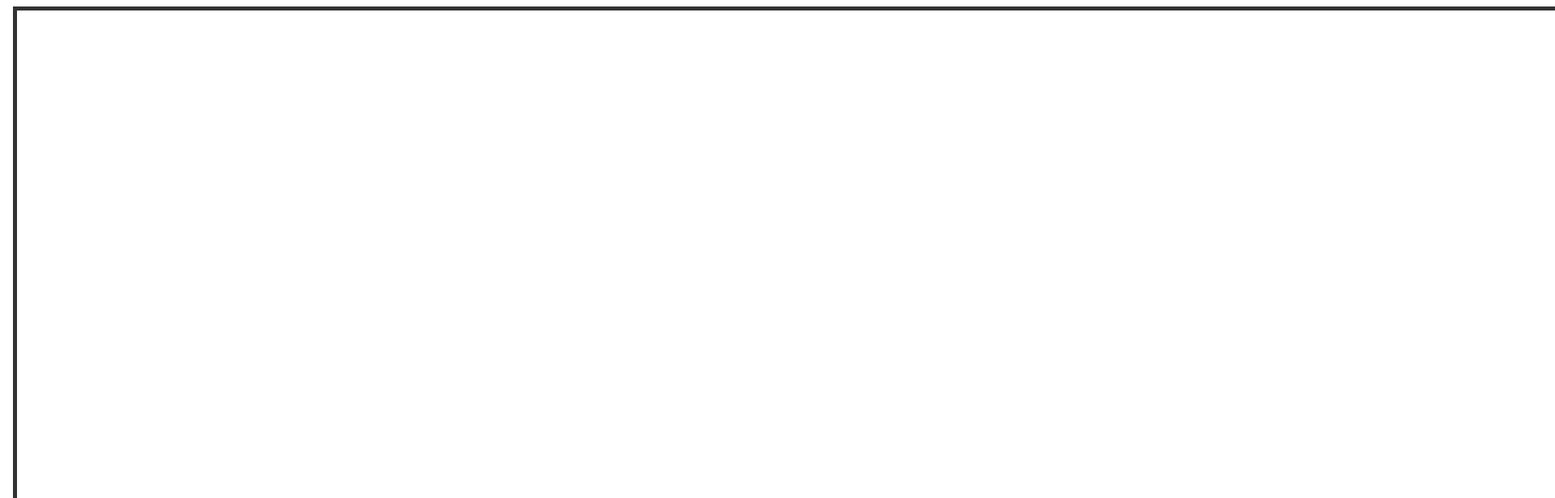
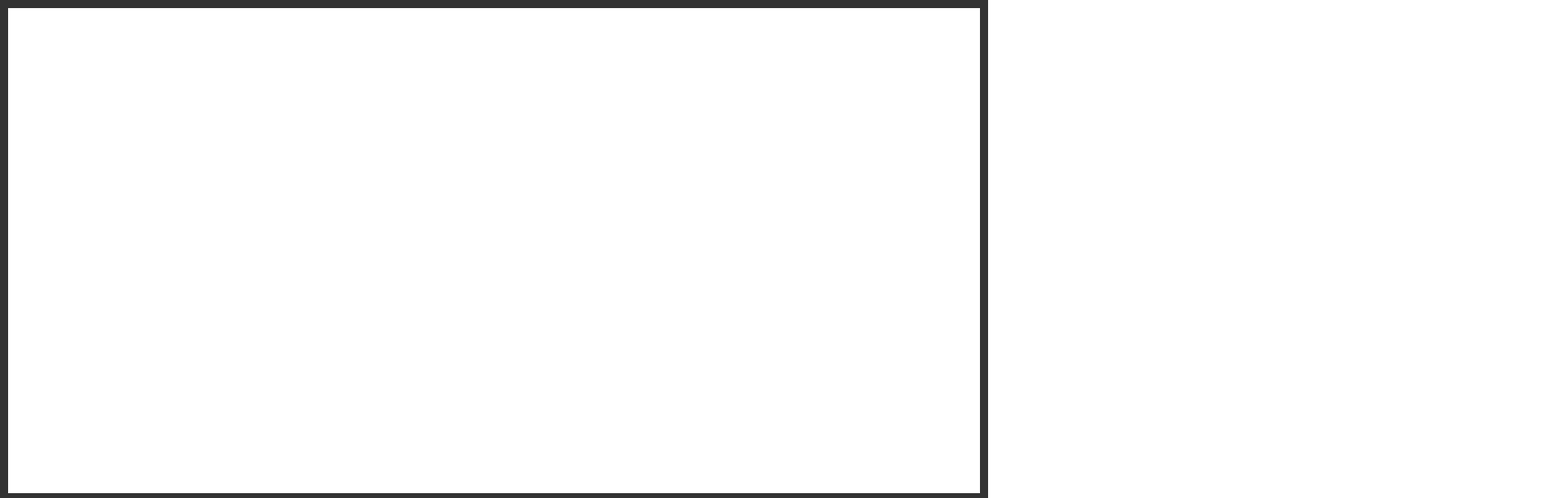
Before and after one commit to pmdmartins21/Bouncing-Balls, a Vue app: page / in a window 1280 px wide. Shown: the top 616 px of the page at 81% size, 1920 px wide, since content can reach past the window. Built offline with nearby package versions, Linux system fonts and the light colour scheme.

Commit message:
adding physics to balls

```diff
--- a/src/App.vue
+++ b/src/App.vue
@@ -25,8 +25,8 @@ export default {
         posY: mouseY,
         size: radius,
         direction: {
-          x: 20,
-          y: 20,
+          x: -100 + Math.floor(Math.random() * 200),
+          y: -100 + Math.floor(Math.random() * 200),
         }
       };
 
@@ -41,7 +41,7 @@ export default {
   <body @click="clickedBackground">
     <div class="container">
       <BallsItems :balls="balls" />
-      <canvas class="box"></canvas>
+      <canvas class="box" style="top:0px; left:0px"></canvas>
     </div>
   </body>
 
@@ -49,10 +49,10 @@ export default {
 
 <style>
 .box {
-  width: 2500px;
-  height: 1200px;
+  width: 1200px;
+  height: 600px;
   display: flex;
-  border: 5px #333 solid;
-  margin: auto;
+  border: 10px #333 solid;
+  position: absolute;
 }
 </style>
--- a/src/components/Ball-item.vue
+++ b/src/components/Ball-item.vue
@@ -5,12 +5,12 @@ export default {
     ball: Object,
   },
   mounted() {
-    setInterval(this.update, 50);
+    setInterval(this.update, 100 );
   },
   data() {
     return {
-      maxX: 2500,
-      maxY: 1200,
+      maxX: 1220,
+      maxY: 620,
       ballInfo : {
         width: '100px',
         height: '100px',
@@ -19,7 +19,7 @@ export default {
         top: `${this.ball.posY}px`,
         left: `${this.ball.posX}px`,
         position: 'absolute',
-        transition: '200ms'
+        transition: '100ms'
       },
       posX: this.ball.posX,
       posY: this.ball.posY,
@@ -27,17 +27,27 @@ export default {
     };
   },
   methods: {
+    //altering the ball positioning
     update() {
-      if (this.posX > this.maxX - 50 || this.posX < 0) {
-        this.direction.x = - this.direction.x
+      //inverting direction after horizontal/vertical wall hit and adjusting speed by 0.9.
+      if (this.posX >= this.maxX - 110 || this.posX <= 10) {
+        this.direction.x = - (this.direction.x * 0.9);
       }
-      if(this.posY > this.maxY - 25 || this.posY < 100){
-          this.direction.y = - this.direction.y
+      if (this.posY >= this.maxY - 110 || this.posY <= 10) {
+        this.direction.y = - (this.direction.y * 0.9);
       }
 
-      this.posX += this.direction.x;
+      this.posX +=this.direction.x;
+      //limit x translate into canvas width
+      this.posX > this.maxX - 110 ? (this.posX = this.maxX - 110) : this.posX;
+      this.posX < 10 ? (this.posX = 10) : this.posX;
       this.ballInfo.left = `${this.posX}px`
+
+      this.direction.y+= 5
       this.posY += this.direction.y;
+      //limit y translate into canvas height
+      this.posY > this.maxY - 110 ? (this.posY = this.maxY - 110) : this.posY;
+      this.posY < 10 ? (this.posY = 10) : this.posY;
       this.ballInfo.top = `${this.posY}px`
     },
   },
```
